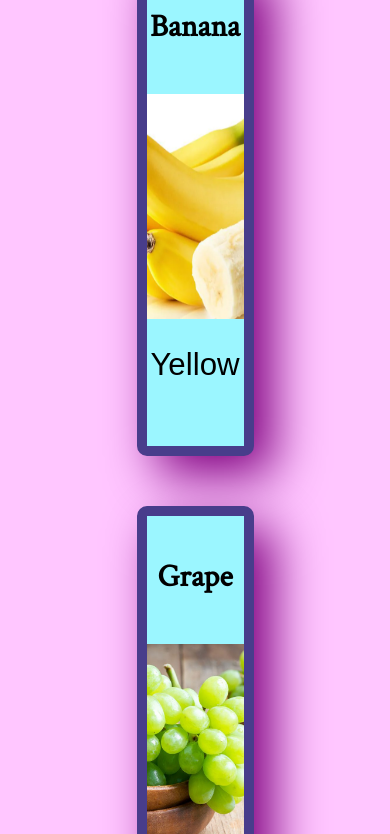
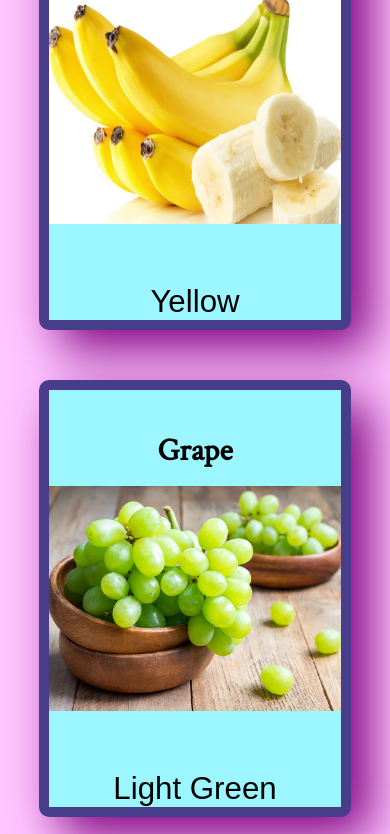
Before and after one commit to staten-island-tech/flexbox-gallery-project-kyleyang2004, a plain HTML site: page index.html in a window 390 px wide. Shown: the part 724-1558 px from the top of the page. Drawn offline with Linux system fonts and the light colour scheme.

Commit message:
Update style.css

```diff
--- a/style.css
+++ b/style.css
@@ -45,10 +45,9 @@ p {
 .box {
   font-size: 5rem;
   background-color: 9bf6ff;
+  height: auto;
+  text-align: center;
   width: 30%;
-  height: 50rem;
-  text-align: center;
-  max-width: 30%;
   border: 1rem solid darkslateblue;
   box-shadow: 2rem 2rem 5rem purple;
   border-radius: 1rem;
@@ -125,12 +124,21 @@ p {
   transform: scale(0.8) rotate(720deg);
   transition: 1.25s;
 }
-@media screen and (max-width: 1080px) {
-  main {
-    flex-direction: column;
-    align-items: center;
-  }
+
+@media (max-width: 1080px) {
   .box {
-    width: 50%;
+    width: 40%;
   }
 }
+
+@media (max-width: 800px) {
+  .box {
+    width: 80%;
+  }
+}
+
+@media (max-width: 400px) {
+  .box {
+    width: 80%;
+  }
+}
```
